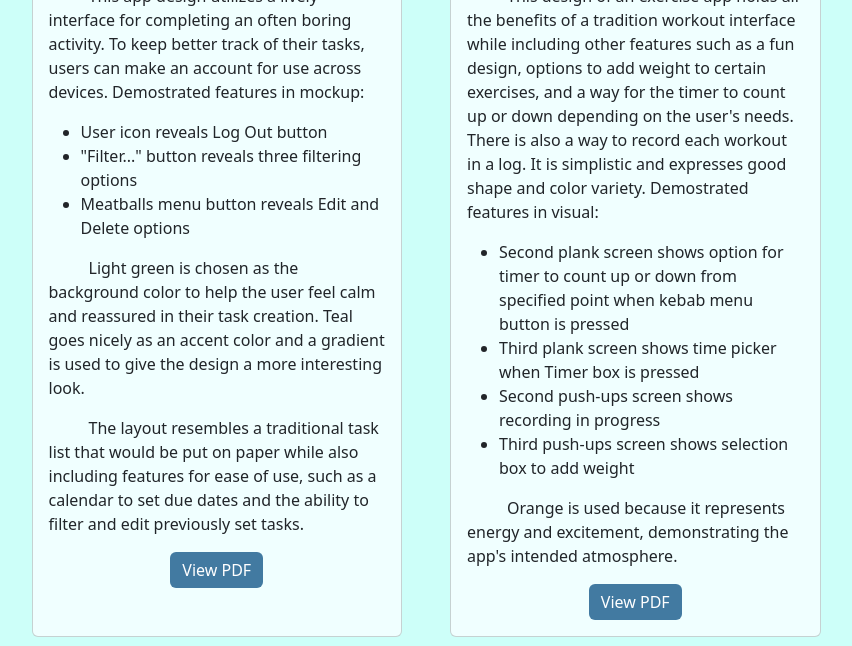
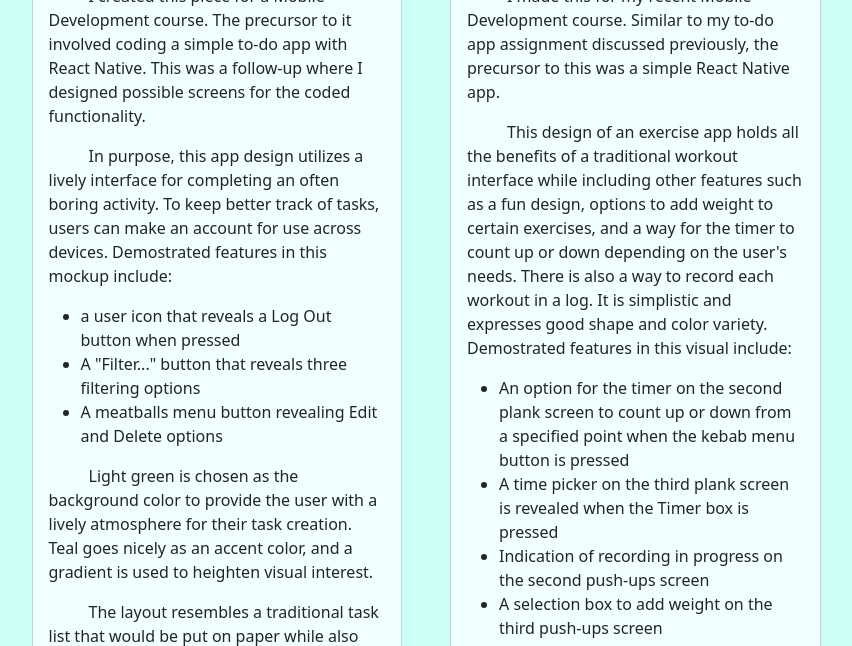
Before and after one commit to riley-brunn/my-portfolio, a website: page index.html in a window 1280 px wide. Shown: the part 4580-5226 px from the top of the page, without its empty margins (214-1066 px from the left). Drawn offline with Linux system fonts and the light colour scheme.

Commit message:
new changes woo

```diff
--- a/index.html
+++ b/index.html
@@ -207,6 +207,9 @@
               Social Platform Concept
             </h5>
             <p class="card-text">
+              This was from an assignment I did in a Social Platforms course. I was tasked with making a concept for a social media app, designing some core pages, and then creating a site that advertised it and highlighted its key features.
+            </p>
+            <p class="card-text">
               <b>Concept:</b> This endeavor helped me learn more about how
               social media sites are put together. The mobile app would be
               called "Audiophile", which would take inspiration from other
@@ -218,21 +221,21 @@
               subreddits.
             </p>
             <p class="card-text">
-              <b>Imagery:</b> logo drawn in Ibis Paint X. An audiophile is
+              <b>Imagery:</b> An audiophile is
               someone who is enthusiastic about recording and listening to
-              high-fidelity music. The logo I designed is a stylized version
-              of a vinyl record, which is not just a common symbol of music
+              high-fidelity music. The logo I illustrated in Ibis Paint X is a stylized version
+              of a vinyl record. This is not only a common symbol of music
               but also a popular listening medium among audiophiles, making it
               a good pick for the app's logo. The color scheme includes red
-              because of it's symbolism of passion and excitement, which are
+              because of it's symbolism of passion and excitement. These are
               common feelings people have when listening to and talking about
-              their favorite music.
+              their favorite music, making this color scheme really resonate with the app's users.
             </p>
             <p class="card-text">
-              <b>Interface:</b> Designed in Picsart. The top app bar includes
+              <b>Interface:</b> These screens were designed in Picsart. The top app bar includes
               a profile button, the app logo, and a side drawer. The bottom
-              tab bar includes buttons for the home feed, search/discovery
-              page, post creation, livestreaming, and messages. The design is high contrast, which is beneficial for the app's style goals and for accessibility.
+              tab bar includes buttons for the home feed, discovery
+              page, post creation, livestreaming, and messages. The design is high contrast, which is beneficial for  accessibility.
             </p>
             <a href="links/audiophile.pdf" class="btn btn-primary" target="_blank"
               style="background-color: #427aa1; border: #05668d">View PDF</a>
@@ -247,22 +250,23 @@
           <div class="card-body">
             <h5 class="card-title" style="color: #05668d">To-Do App Mockup</h5>
             <span class="blue"><i class="fa-brands fa-figma fa-2xl figma-icon"></i></span>
-            <p <p class="card-text indent">
-              This app design utilizes a lively interface for completing an often
-              boring activity. To keep better track of their tasks,
+            <p class="card-text indent">
+              I created this piece for a Mobile Development course. The precursor to it involved coding a simple to-do app with React Native. This was a follow-up where I designed possible screens for the coded functionality.
+            </p>
+              <p class="card-text indent">
+              In purpose, this app design utilizes a lively interface for completing an often
+              boring activity. To keep better track of tasks,
               users can make an account for use across devices.
-              Demostrated features in mockup:
+              Demostrated features in this mockup include:
             </p>
             <ul class="card-ul">
-              <li>User icon reveals Log Out button</li>
-              <li>"Filter..." button reveals three filtering options</li>
-              <li>Meatballs menu button reveals Edit and Delete options</li>
+              <li>a user icon that reveals a Log Out button when pressed</li>
+              <li>A "Filter..." button that reveals three filtering options</li>
+              <li>A meatballs menu button revealing Edit and Delete options</li>
             </ul>
             <p class="card-text indent">
-              Light green is chosen as the background color to help the user
-              feel calm and reassured in their task creation. Teal
-              goes nicely as an accent color and a gradient is used to give the
-              design a more interesting look.
+              Light green is chosen as the background color to provide the user with a lively atmosphere for their task creation. Teal
+              goes nicely as an accent color, and a gradient is used to heighten visual interest.
             </p>
             <p class="card-text indent">
               The layout resembles a traditional task list that would be put
@@ -283,28 +287,31 @@
           <div class="card-body">
             <h5 class="card-title" style="color: #05668d">Exercise App Mockup</h5>
             <span class="blue"><i class="fa-brands fa-figma fa-2xl figma-icon"></i></span>
-            <p <p class="card-text indent">
+            <p class="card-text indent">
+              I made this for my recent Mobile Development course. Similar to my to-do app assignment discussed previously, the precursor to this was a simple React Native app.
+            </p>
+              <p class="card-text indent">
               This design of an exercise app holds all the benefits of a
-              tradition workout interface while including other features such
+              traditional workout interface while including other features such
               as a fun design, options to add weight to certain exercises, and
               a way for the timer to count up or down depending on the user's
               needs. There is also a way to record each workout in a log. It is simplistic and expresses good shape and color variety.
-              Demostrated features in visual:
+              Demostrated features in this visual include:
             </p>
             <ul class="card-ul">
               <li>
-                Second plank screen shows option for timer to count up or down
-                from specified point when kebab menu button is pressed
+                An option for the timer on the second plank screen to count up or down
+                from a specified point when the kebab menu button is pressed
               </li>
               <li>
-                Third plank screen shows time picker when Timer box is pressed
+                A time picker on the third plank screen is revealed when the Timer box is pressed
               </li>
-              <li>Second push-ups screen shows recording in progress</li>
-              <li>Third push-ups screen shows selection box to add weight</li>
+              <li>Indication of recording in progress on the second push-ups screen</li>
+              <li>A selection box to add weight on the third push-ups screen</li>
             </ul>
             <p class="card-text indent">
               Orange is used because it represents energy and excitement,
-              demonstrating the app's intended atmosphere.
+              demonstrating the app's intended atmosphere. The bottom tab bar will be visually familiar to users, which is helpful for the app's usability.
             </p>
             <a href="links/exercise.pdf" class="btn btn-primary" target="_blank"
               style="background-color: #427aa1; border: #05668d">View PDF</a>
@@ -326,7 +333,7 @@
         <span class="blue"><i class="fa-brands fa-js fa-2xl"></i></span>
       </div>
       <p class="dev-txt">
-        In this app, users can input car specs into a form and see them output
+        This is from an assignment completed in a Server-Side Scripting course. In this app, users can input car specs into a form and see them output
         into a list at the bottom.
       </p>
       <video src="img/car-inventory.mp4" width="500" height="215" controls class="vid"></video>
@@ -367,9 +374,9 @@
       <div class="i-div">
         <span class="blue"><i class="fa-brands fa-js fa-2xl"></i></span>
       </div>
-      <p>
-        This app let's users take a simple geography quiz and optionally
-        submit some information along with it.
+      <p class="dev-txt">
+        I made this in a Client-Side Scripting course as a final project. The app let's users take a simple geography quiz and optionally
+        submit some identifying information along with it.
       </p>
       <video src="img/geo-quiz.mp4" width="500" height="215" controls class="vid"></video>
       <h6 class="blue subheading">Key Features</h6>
```
